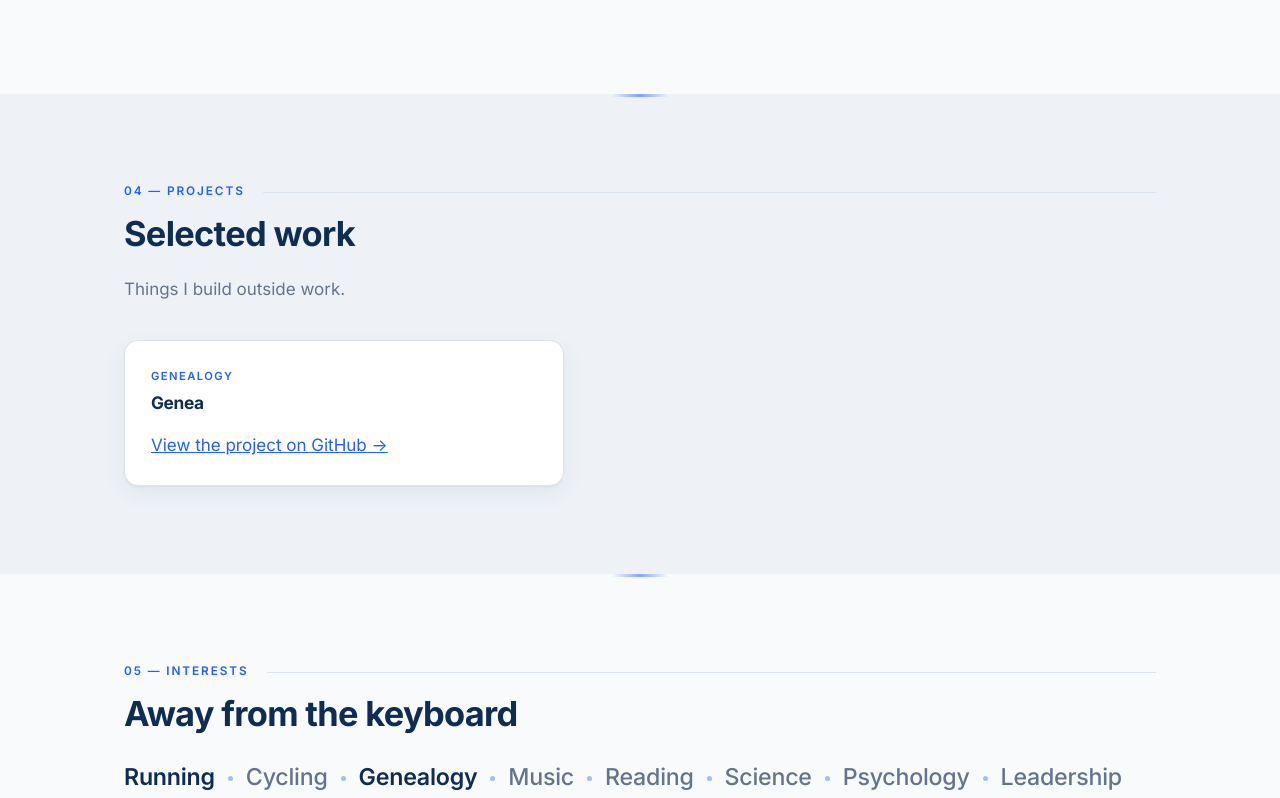
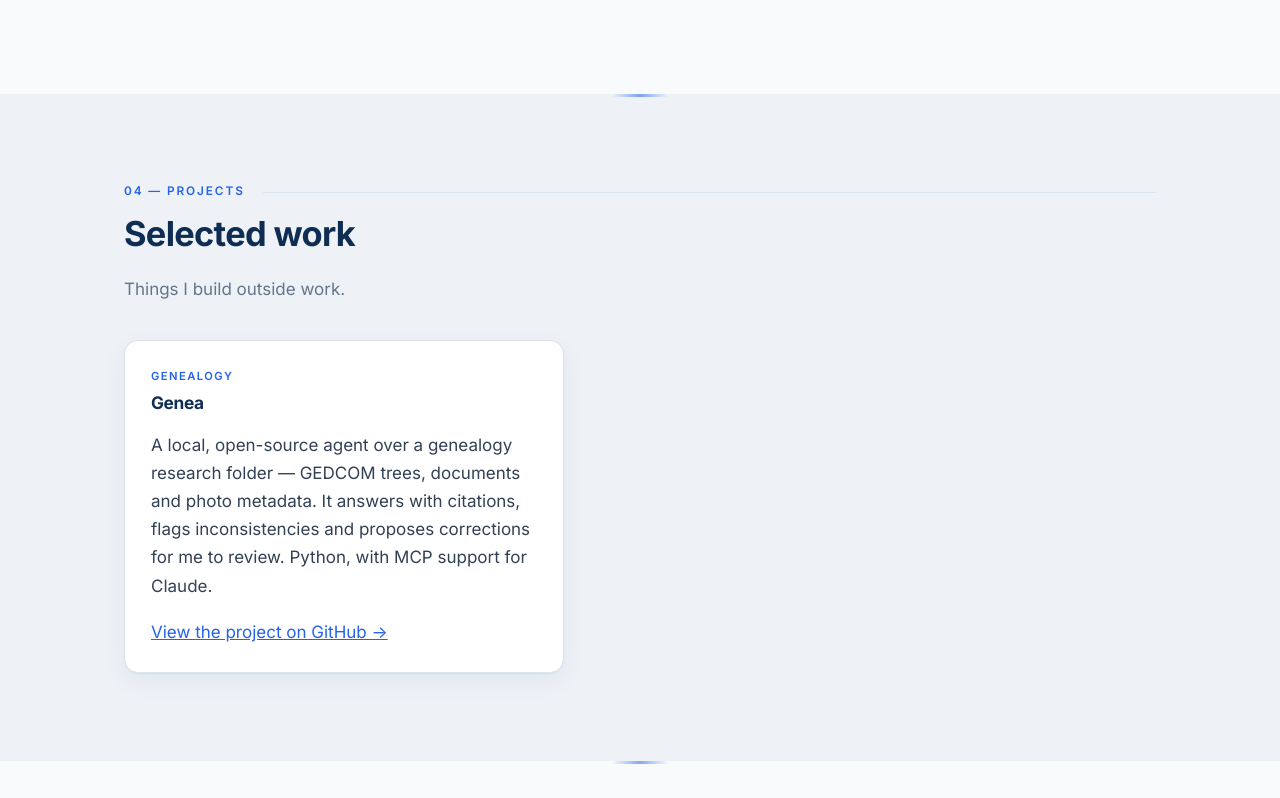
Before and after one commit to jrumanov/jrumanov.github.io, a plain HTML site: page index.html in a window 1280 px wide. Shown: the part 3749-4547 px from the top of the page. Drawn offline with Linux system fonts and the light colour scheme.

Commit message:
Add short description to Genea project card
Co-Authored-By: Claude Sonnet 5.5 <noreply@anthropic.com>

```diff
--- a/index.html
+++ b/index.html
@@ -227,6 +227,7 @@
       <article class="card">
         <p class="card-kicker">Genealogy</p>
         <h3>Genea</h3>
+        <p>A local, open-source agent over a genealogy research folder &mdash; GEDCOM trees, documents and photo metadata. It answers with citations, flags inconsistencies and proposes corrections for me to review. Python, with MCP support for Claude.</p>
         <p><a href="https://github.com/jrumanov/genea" target="_blank" rel="noopener">View the project on GitHub &rarr;</a></p>
       </article>
     </div>
```
